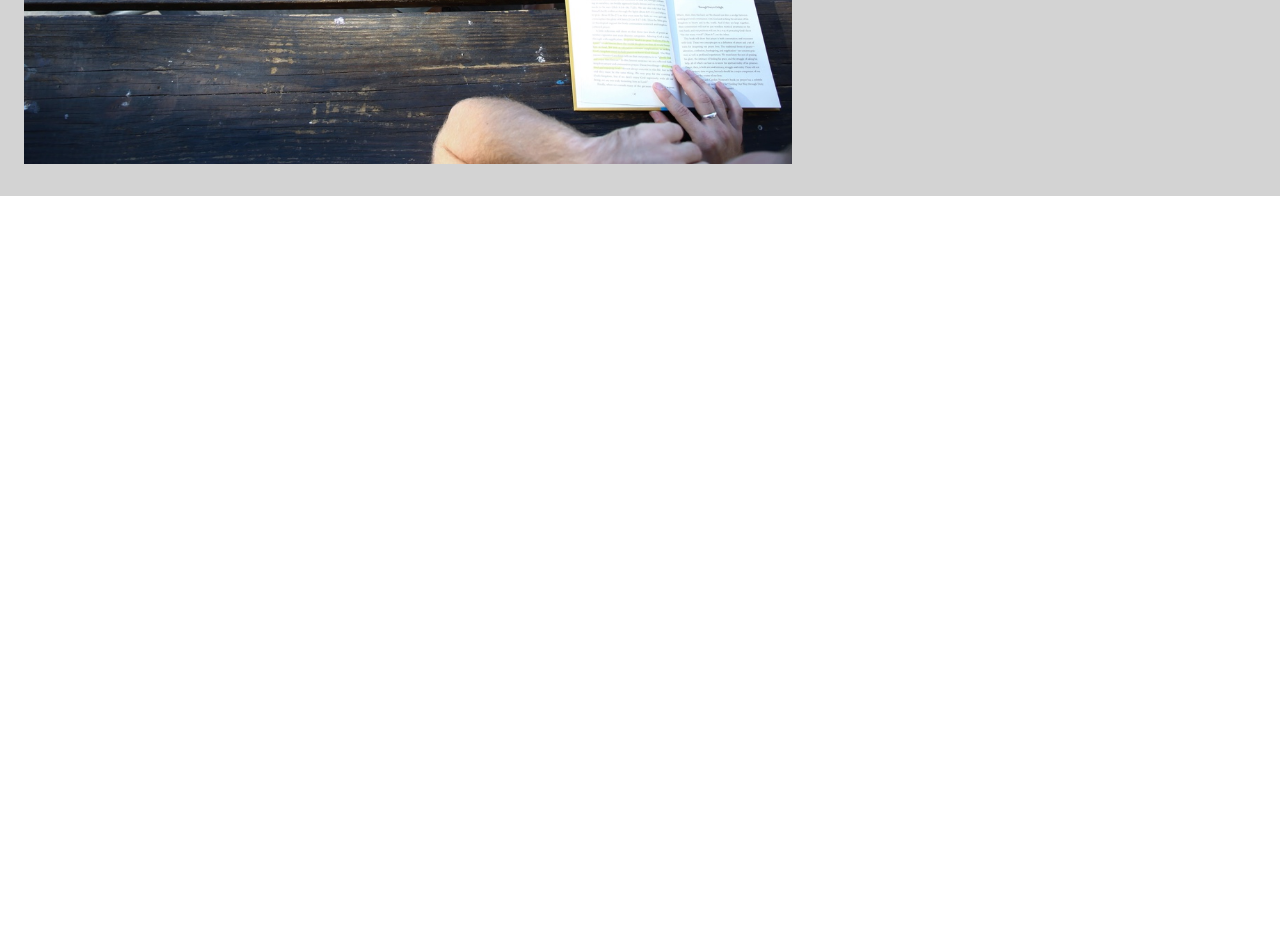
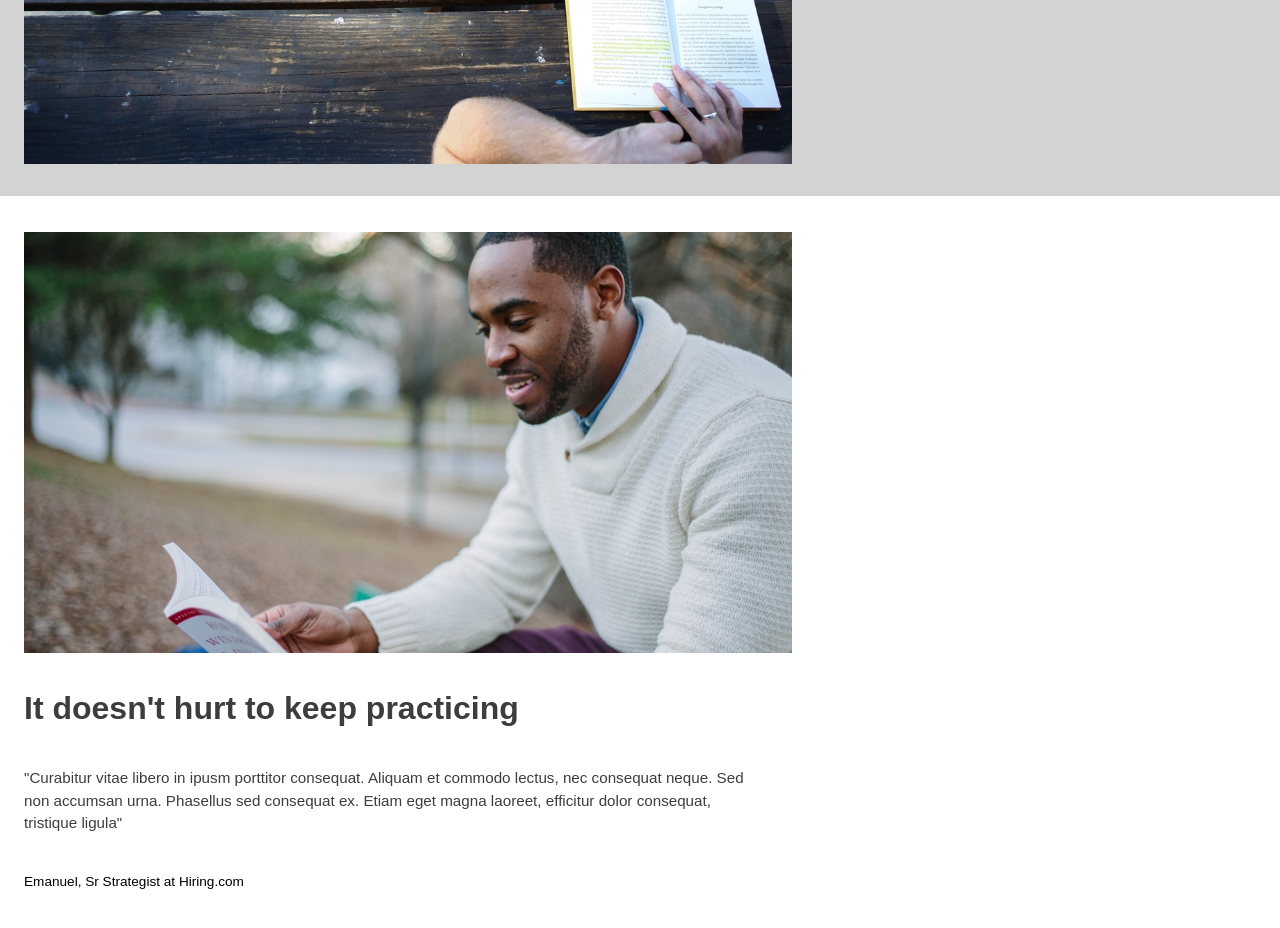
Before and after one commit to anniechoi-beepboop/colmar-academy, a plain HTML site: page index.html in a window 1280 px wide. Shown: the part 500-1428 px from the top of the page. Before the commit the page ends 800 px from the top, so only its background shows below. Drawn offline with Linux system fonts and the light colour scheme.

Commit message:
Add and style imagewith text in Keep Practicing section

```diff
--- a/index.html
+++ b/index.html
@@ -27,10 +27,20 @@
     <div id="learn-something">
         <img src="capstone_colmar_assets/images/banner.jpg" alt="students reading and writing" />
         <div id="learn-something-text">
-            <h1>Learn something new everyday</h1>
+            <h1 class="header">Learn something new everyday</h1>
             <p>Lorem ipsum dolor sit amet, consectetur adipiscing elit.</p>
             <button type="button">Start here</button>
         </div>
     </div>
+
+    <!-- It Doesn't Hurt to Keep Practicing Section -->
+    <div id="keep-practicing">
+        <img src="capstone_colmar_assets/images/information-main.jpg" alt="student reading" />
+        <div id="kp-text">
+            <h1 class="header">It doesn't hurt to keep practicing</h1>
+            <h3>"Curabitur vitae libero in ipusm porttitor consequat. Aliquam et commodo lectus, nec consequat neque. Sed non accumsan urna. Phasellus sed consequat ex. Etiam eget magna laoreet, efficitur dolor consequat, tristique ligula"</h3>
+            <p>Emanuel, Sr Strategist at Hiring.com</p>
+        </div>
+    </div>
 </body>
 </html>
--- a/style.css
+++ b/style.css
@@ -43,7 +43,7 @@ nav {
     flex-direction: row;
     align-items: center;
     list-style-type: none;
-    color: slategray;
+    color: #3d3d3d;
 }
 
 #nav-links li {
@@ -77,12 +77,16 @@ nav {
     justify-content: center;
 }
 
-#learn-something-text h1 {
+.header {
+    font-weight: 900;
+    line-height: 120%;
     font-size: 2rem;
     margin: 0;
+    color: #3d3d3d;
+}
+
+#learn-something-text h1 {
     padding: 24px 0;
-    font-weight: 900;
-    line-height: 120%;
 }
 
 #learn-something-text p {
@@ -104,3 +108,33 @@ nav {
     box-shadow: none;
     border-radius: 0;
 }
+
+#kp-text {
+    width: 60%;
+    height:auto;
+}
+
+#keep-practicing img {
+    width: 60%;
+    height: auto;
+    padding: 32px 24px;
+}
+
+#kp-text h1 {
+    padding: 0 24px;
+}
+
+#kp-text h3 {
+    font-weight: normal;
+    line-height: 150%;
+    font-size: .95rem;
+    padding: 24px;
+    color: #3d3d3d
+}
+
+#kp-text p {
+    color: black;
+    font-size: .85rem;
+    padding-left: 24px;
+    padding-bottom: 32px;
+}
```
